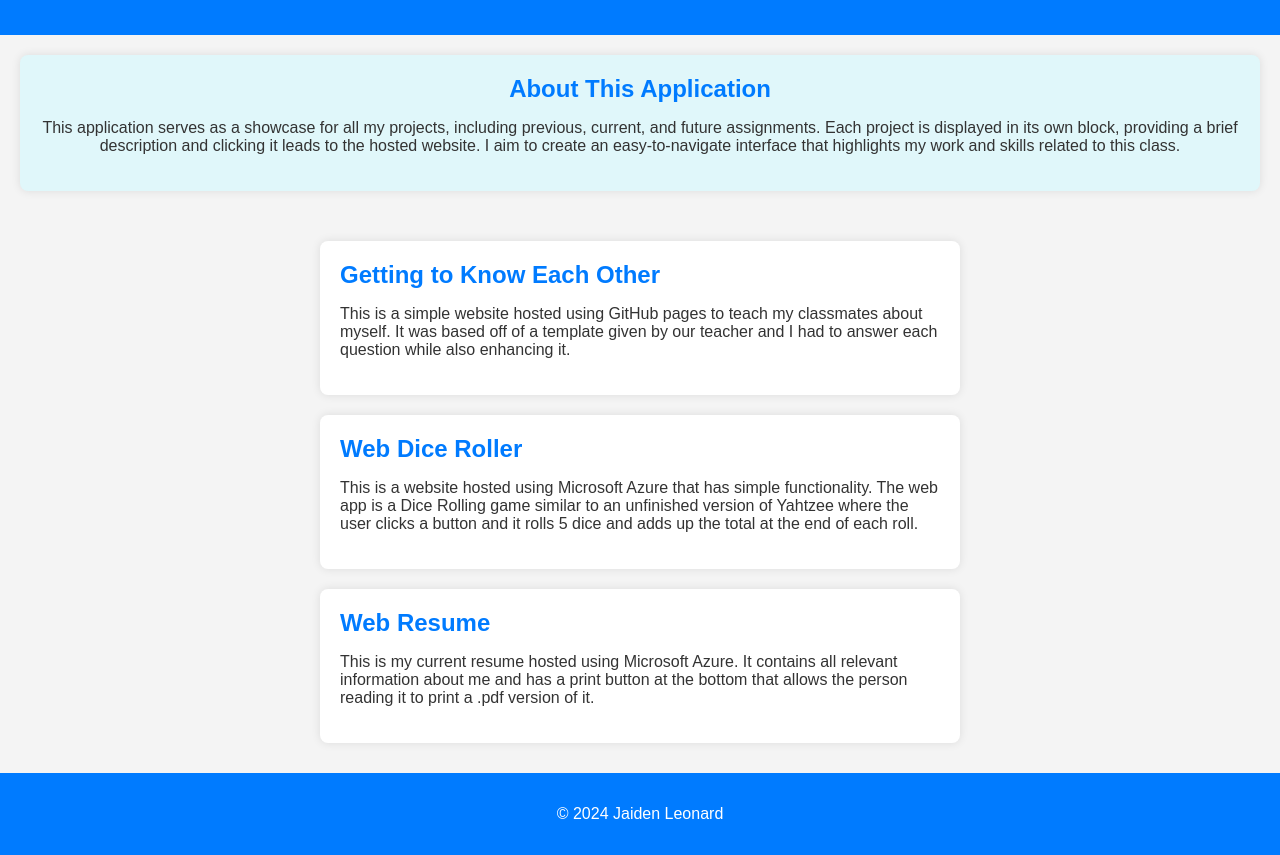
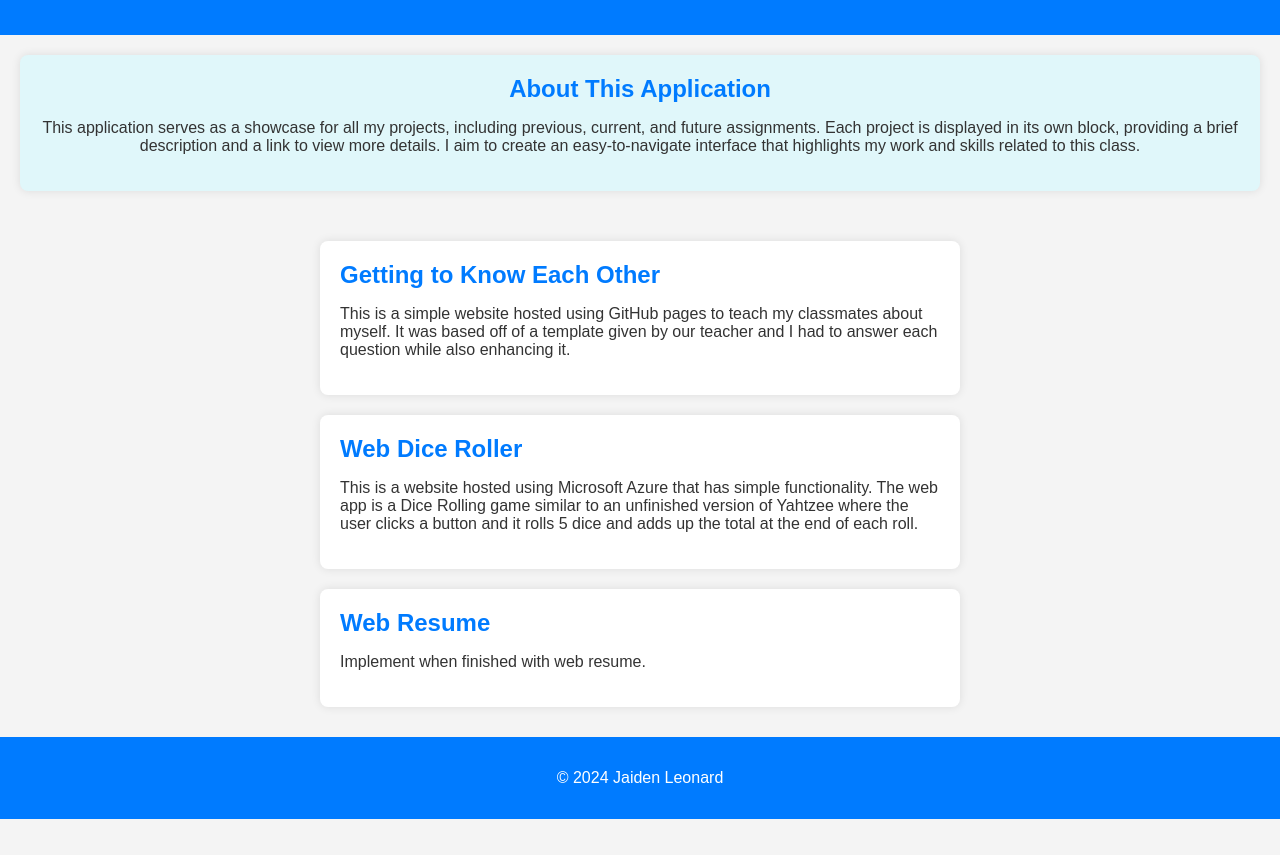
Before and after one commit to JTLeon301/assignment-portfolio, a plain HTML site: page index.html in a window 1280 px wide. Shown: the part 77-932 px from the top of the page. After the commit the page ends 896 px from the top, so only its background shows below. Drawn offline with Linux system fonts and the light colour scheme.

Commit message:
Adding web-resume to the portfolio.

```diff
--- a/index.html
+++ b/index.html
@@ -13,7 +13,7 @@
 
     <section class="intro">
         <h2>About This Application</h2>
-        <p>This application serves as a showcase for all my projects, including previous, current, and future assignments. Each project is displayed in its own block, providing a brief description and clicking it leads to the hosted website. I aim to create an easy-to-navigate interface that highlights my work and skills related to this class.</p>
+        <p>This application serves as a showcase for all my projects, including previous, current, and future assignments. Each project is displayed in its own block, providing a brief description and a link to view more details. I aim to create an easy-to-navigate interface that highlights my work and skills related to this class.</p>
     </section>
 
     <main>
@@ -27,9 +27,9 @@
             <p>This is a website hosted using Microsoft Azure that has simple functionality. The web app is a Dice Rolling game similar to an unfinished version of Yahtzee where the user clicks a button and it rolls 5 dice and adds up the total at the end of each roll.</p>
         </div>
 
-        <div class="project-block" onclick="window.location='https://happy-sky-0cd4cff10.5.azurestaticapps.net';">
+        <div class="project-block" onclick="window.location='link-to-project3';">
             <h2>Web Resume</h2>
-            <p>This is my current resume hosted using Microsoft Azure. It contains all relevant information about me and has a print button at the bottom that allows the person reading it to print a .pdf version of it.</p>
+            <p>Implement when finished with web resume.</p>
         </div>
 
         <!-- Add more project blocks -->
```
